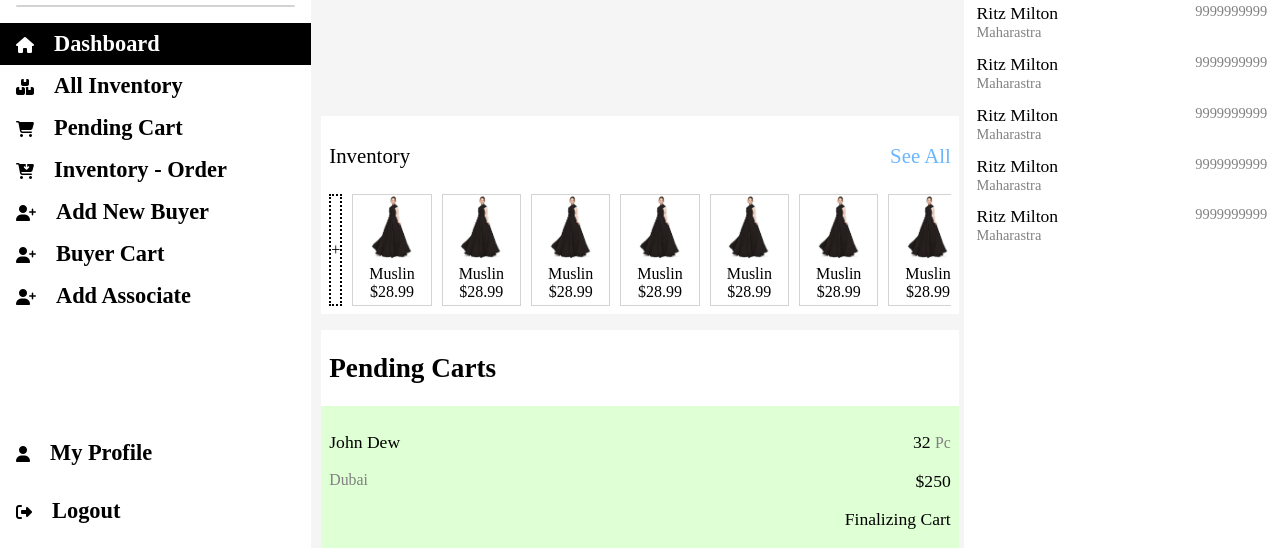
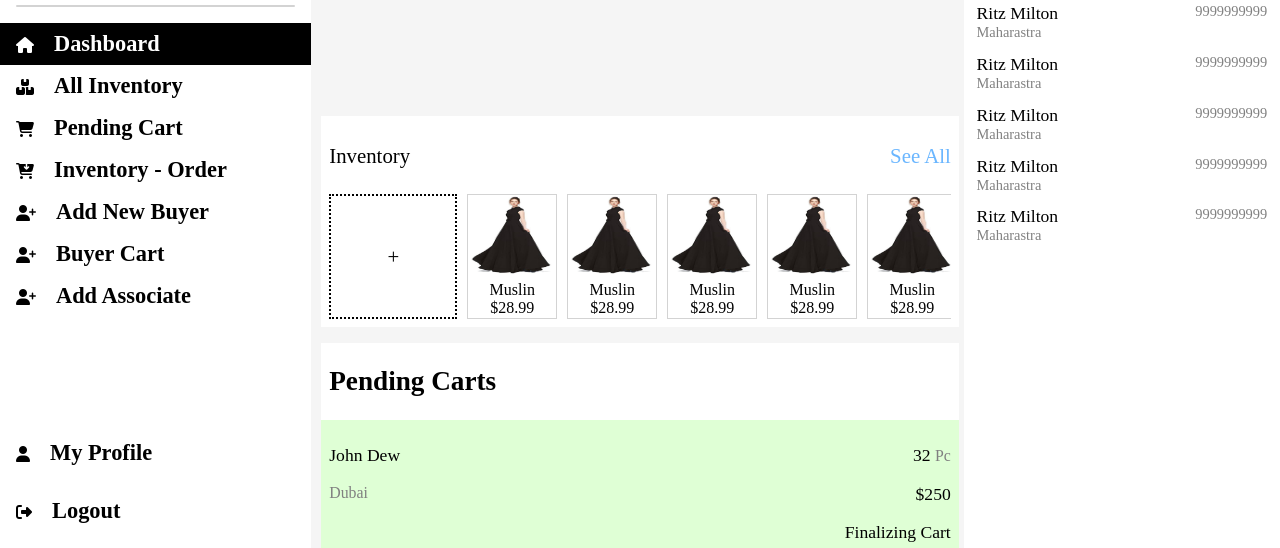
Before and after one commit to Suhail-007/Dashboard, a plain HTML site: page index.html in a window 1280 px wide. Shown: the part 252-800 px from the top of the page. Drawn offline with Linux system fonts and the light colour scheme.

Commit message:
Fixed image stretching

```diff
--- a/index.html
+++ b/index.html
@@ -127,13 +127,13 @@
 								<i class="far fa-bell"></i>
 						</article>
 						<!-- Inventory -->
-						<div class="inventory">
+						<div class="inventory" data-inventory>
 								<div class="inventory-heading">
 										<p>Inventory</p>
-										<a href="#">See All</a>
+										<a href="#" data-seeAll>See All</a>
 
 								</div><!-- inventory heading -->
-								<div class="images">
+								<div class="images" data-images>
 										<div class="add-image">+</div>
 										<div class="inventory-images">
 												<div class="inventory-image-div">
--- a/style/style.css
+++ b/style/style.css
@@ -391,13 +391,14 @@ section > article > i {
 		gap: 5px 0;
 		background: #fff;
 		padding: 0.5rem ;
-		overflow: hidden;
 		transition: height var(--nav-transition);
 		width: 100vw;
+		overflow: hidden;
 }
 
 .inventory-heading p,
-.inventory-heading a {
+.inventory-heading a,
+.add-image {
 		font-size: clamp(1.1em, 3vw, 1.3em);
 		text-transform: capitalize;
 }
@@ -415,7 +416,6 @@ section > article > i {
 }
 
 .add-image {
-
 		border: 2px dotted black;
 		display: flex;
 		justify-content: center;
@@ -424,7 +424,7 @@ section > article > i {
 
 .images {
 		display: grid;
-		grid-template-columns: repeat(4,1fr);
+		grid-template-columns: repeat(4, minmax(50px, 100px));
 		gap: 10px 10px;
 }
 
@@ -442,7 +442,8 @@ section > article > i {
 }
 
 .inventory-image-div > img {
-		height: 4em;
+		height: 15vw;
+		width: 15vw;
 }
 
 /*product info*/
@@ -573,19 +574,19 @@ section > article > i {
 }
 
 @media screen and (min-width: 768px) {
-.add-image {
-		height: 7em;
-		width: 100px;
-}
-
 .images {
 		display: flex;
-		width: 100%;
 		overflow-x: scroll;
 }
 
-.images > .inventory-images > img {
-		height: 5rem;
+.add-image {
+		flex-shrink: 0;
+		flex-basis: 10vw;
+}
+
+.inventory-image-div > img {
+		height: 14vw;
+		width: 15vw;
 }
 }
 
@@ -633,6 +634,12 @@ main nav,
 		width: 100%;
 }
 
+.inventory-image-div > img {
+		height: 10vh;
+		width: 11vh;
+		background: red;
+}
+
 .container {
 		grid-template-columns: 1fr;
 		grid-template-rows: none;
```
